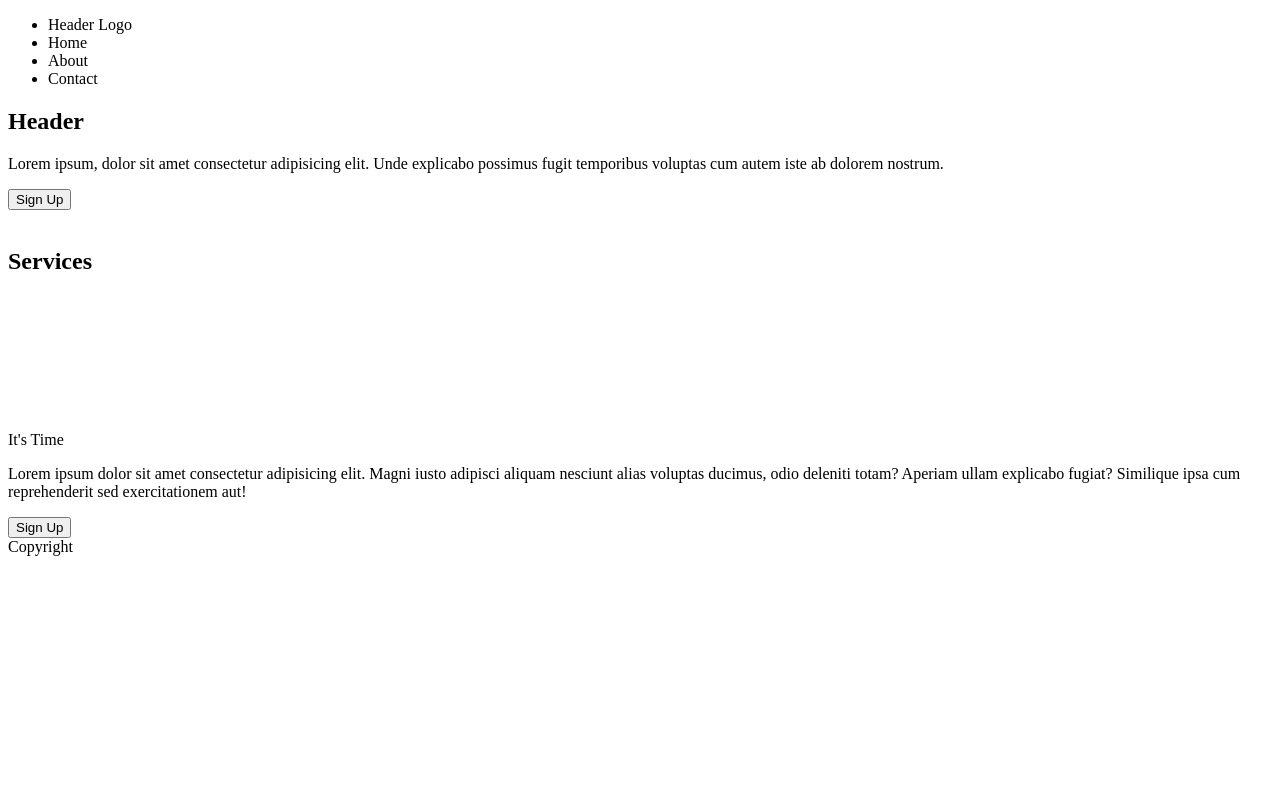
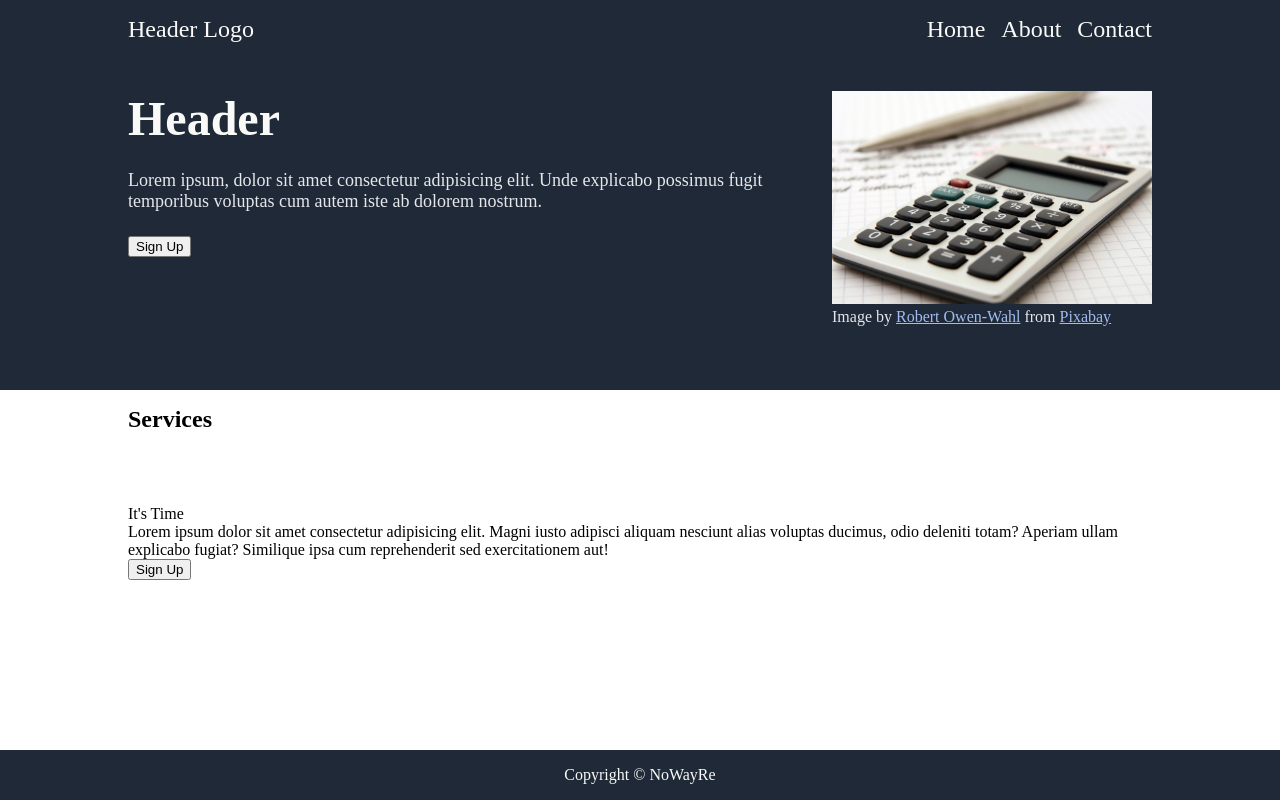
Before and after one commit to NoWayRe/Landing_Page, a plain HTML site: page index.html in a window 1280 px wide. Drawn offline with Linux system fonts and the light colour scheme.

Commit message:
Add style to header and footer

```diff
--- a/index.html
+++ b/index.html
@@ -8,24 +8,29 @@
 <body>
     <header>
         <nav>
+            <div id="logo">Header Logo</div>
             <ul>
-                <li>Header Logo</li>
                 <li>Home</li>
                 <li>About</li>
                 <li>Contact</li>
             </ul>
         </nav>
-        <section>
+        <section class="headers">
             <div class="left-header">
                 <h1>Header</h1>
             <p>Lorem ipsum, dolor sit amet consectetur adipisicing elit. Unde explicabo possimus fugit temporibus voluptas cum autem iste ab dolorem nostrum.</p>
             <button>Sign Up</button>
             </div>
             <div class="right-header">
-                <img src="" alt="">
+                <figure>
+                    <img src="./images/accountant-1238598_1920.jpg" alt="calculator closeup" width="320" height="213">
+                    <figcaption>Image by <a href="https://pixabay.com/users/shutterbug75-2077322/?utm_source=link-attribution&amp;utm_medium=referral&amp;utm_campaign=image&amp;utm_content=1238598">Robert Owen-Wahl</a> from <a href="https://pixabay.com//?utm_source=link-attribution&amp;utm_medium=referral&amp;utm_campaign=image&amp;utm_content=1238598">Pixabay</a></figcaption>
+                </figure>
+
             </div>
 
         </section>
+    </header>
 
         <main>
             <h2>Services</h2>
@@ -59,8 +64,8 @@
         </main>
 
         <footer>
-            Copyright
+            Copyright &#169 NoWayRe
         </footer>
-    </header>
+
 </body>
 </html>
--- a/style.css
+++ b/style.css
@@ -0,0 +1,79 @@
+* {
+    margin: 0;
+    box-sizing: border-box;
+}
+
+body {
+    display: flex;
+    flex-direction: column;
+    height: 100vh;
+
+
+
+}
+
+
+header, main, footer {
+    padding: 1rem 10% 1rem 10%;
+}
+
+main {
+    flex: 1 auto;
+}
+
+header, footer {
+    background-color: #1F2937;
+
+}
+
+nav, .headers {
+    margin-bottom: 48px;
+
+}
+
+nav {
+    display: flex;
+    justify-content: space-between;
+    color: #F9FAF8;
+    font-size: 24px;
+
+
+}
+
+nav ul{
+    padding: 0;
+    display: flex;
+    list-style: none;
+    gap: 16px;
+
+}
+
+a {
+    text-decoration: underline;
+    color: #a2bcf0;
+}
+
+h1 {
+    font-size: 48px;
+    color: #F9FAF8;
+    margin-bottom: 24px;
+}
+
+.headers {
+    display: flex;
+    justify-content: space-between;
+    color: #E5E7EB;
+    gap: 16px;
+
+}
+
+
+.left-header p {
+    font-size: 18px;
+    margin-bottom: 24px;
+}
+
+footer {
+    color: #F9FAF8;
+    text-align: center;
+}
```
Also changed, not shown: images/accountant-1238598_1920.jpg (added), 1 other file.
